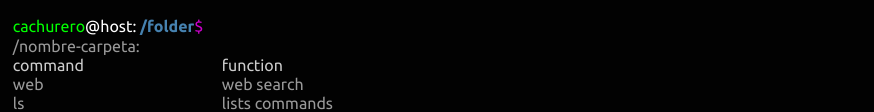
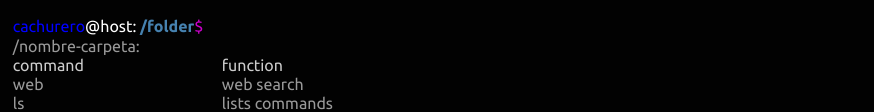
Before and after one commit to Bennu/bsh-css, a website: page index.html in a window 1280 px wide. Shown: the part 233-345 px from the top of the page, without its empty margins (0-874 px from the left). Drawn offline with Linux system fonts and the light colour scheme.

Commit message:
cambio de color

```diff
--- a/src/scss/_variables.scss
+++ b/src/scss/_variables.scss
@@ -7,7 +7,7 @@ $color-fondo:#020202;
 $color-default:#999;
 $color-header-folder:#999;
 $color-folder:#4682B0;
-$color-sh:#0F0;
+$color-sh:blue;
 $color-ln:#00F6FF;
 $color-host:#FFF;
 $color-peso:#CD00CD;
```
Also changed, not shown: dist/assets/css/application.css, dist/assets/css/application.min.css.
